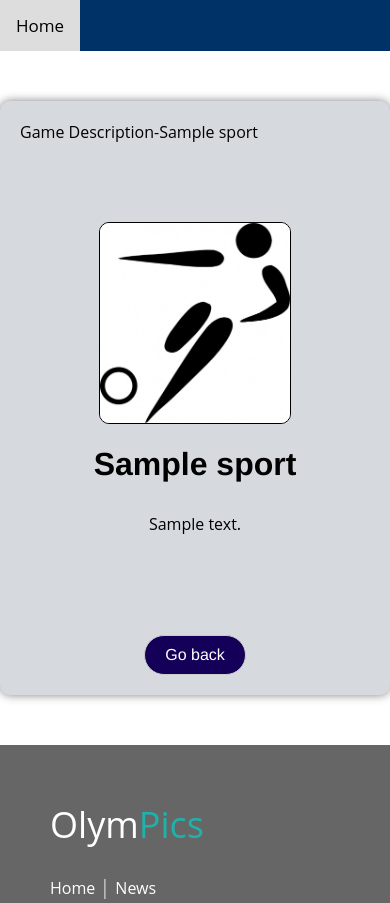
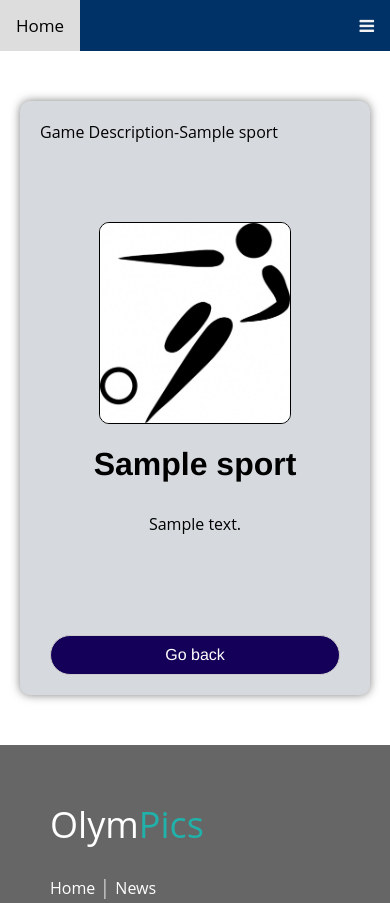
Before and after one commit to shreejal1/olympics, a PHP site: page /sports.php?id=1 in a window 390 px wide. Shown: the top 903 px of the page. Run offline with PHP 8.4, Linux system fonts and the light colour scheme; tables that the repository leaves empty or names only in its code hold one stand-in row (values such as "Sample post").

Commit message:
responsive completed

```diff
--- /dev/null
+++ b/script.js
@@ -0,0 +1,8 @@
+function myFunction() {
+var x = document.getElementById("myTopnav");
+if (x.className === "nav") {
+  x.className += " responsive";
+} else {
+  x.className = "nav";
+}
+}
--- a/sports.php
+++ b/sports.php
@@ -20,6 +20,20 @@ require('database.php');
         <a href="video.php">Live</a>
         <a href="schedule.php">Schedule</a>
         <a href="sports.php" id="clicked">Sports</a>
+        <a href="javascript:void(0);" class="icon" onclick="myFunction()">
+    <i class="fa fa-bars"></i>
+  </a>
+  <!-- <script>
+  function myFunction() {
+  var x = document.getElementById("myTopnav");
+  if (x.className === "nav") {
+    x.className += " responsive";
+  } else {
+    x.className = "nav";
+  }
+}
+</script> -->
+<script src="script.js"></script>
         <?php
             if(isset($_SESSION['id'])){
             $id = $_SESSION['id'];
--- a/style.css
+++ b/style.css
@@ -379,7 +379,7 @@ body::-webkit-scrollbar-thumb {
   justify-content: center;
   flex-direction: column;
   align-items: center;
-  width: 500px; /* Change this value to the width you want */
+  width: 100%; /* Change this value to the width you want */
   height: 400px; /* Change this value to the height you want */
   margin: 0 auto;
 
@@ -641,5 +641,23 @@ select.round:focus {
   }
   .footer-distributed, .footer-left, .footer-center, .footer-right, .footer-company-about{
     width: 100%;
+    position: static;
   }
+
+  .flip-card{
+    margin: 2px;
+    width: 99%;
+  }
+  .centered{
+    margin-left: 20px;
+    margin-right: 20px;
+  }
+  .links{
+    flex-direction: column;
+    align-items: normal;
+  }
+  .links a{
+    text-align: center;
+  }
+
 }
```
Also changed, not shown: home.php (+2 -10 lines), news.php (+14 -0 lines), schedule.php (+14 -0 lines), video.php (+15 -1 lines).
